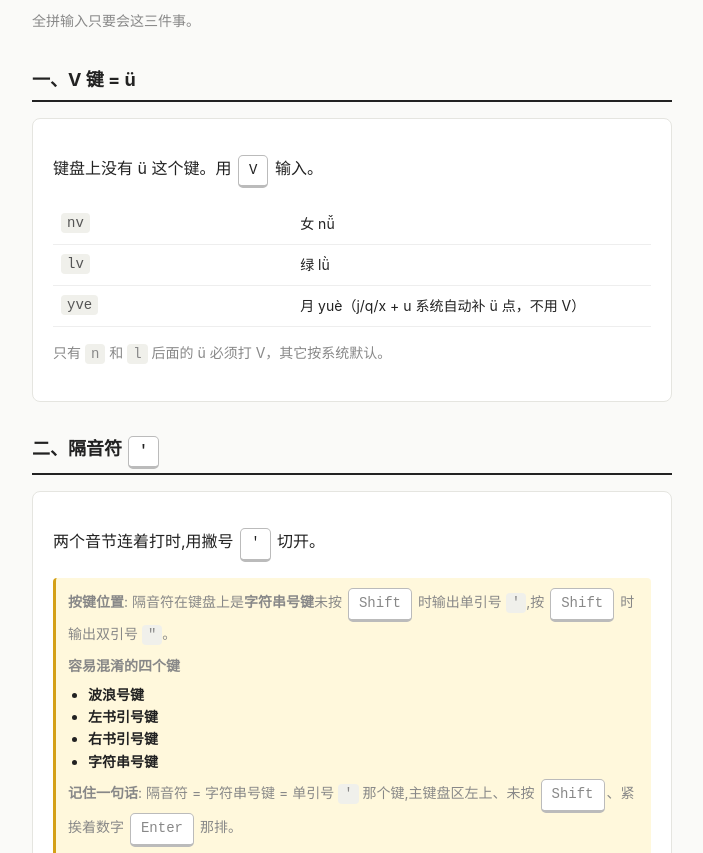
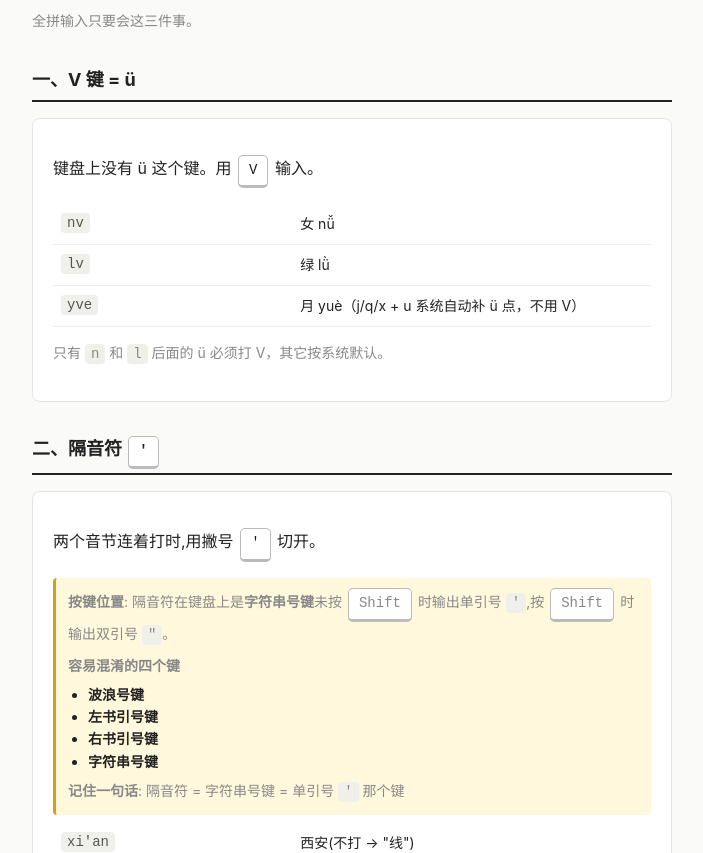
Before and after one commit to joker1024567/quanpin, a plain HTML site: page index.html in a window 1280 px wide. Shown: the part 99-952 px from the top of the page, without its empty margins (288-991 px from the left). Drawn offline with Linux system fonts and the light colour scheme.

Commit message:
删除"记住一句话"段里的键位描述 (主键盘区左上/Enter 那排)

```diff
--- a/index.html
+++ b/index.html
@@ -47,7 +47,7 @@
 <li><b>右书引号键</b></li>
 <li><b>字符串号键</b></li>
 </ul>
-<p class="mut" style="margin:6px 0 0"><b>记住一句话</b>: 隔音符 = 字符串号键 = 单引号 <code>'</code> 那个键,主键盘区左上、未按 <kbd>Shift</kbd>、紧挨着数字 <kbd>Enter</kbd> 那排。</p>
+<p class="mut" style="margin:6px 0 0"><b>记住一句话</b>: 隔音符 = 字符串号键 = 单引号 <code>'</code> 那个键</p>
 </div>
 <table>
 <tr><td><code>xi'an</code></td><td>西安(不打 → "线")</td></tr>
```
